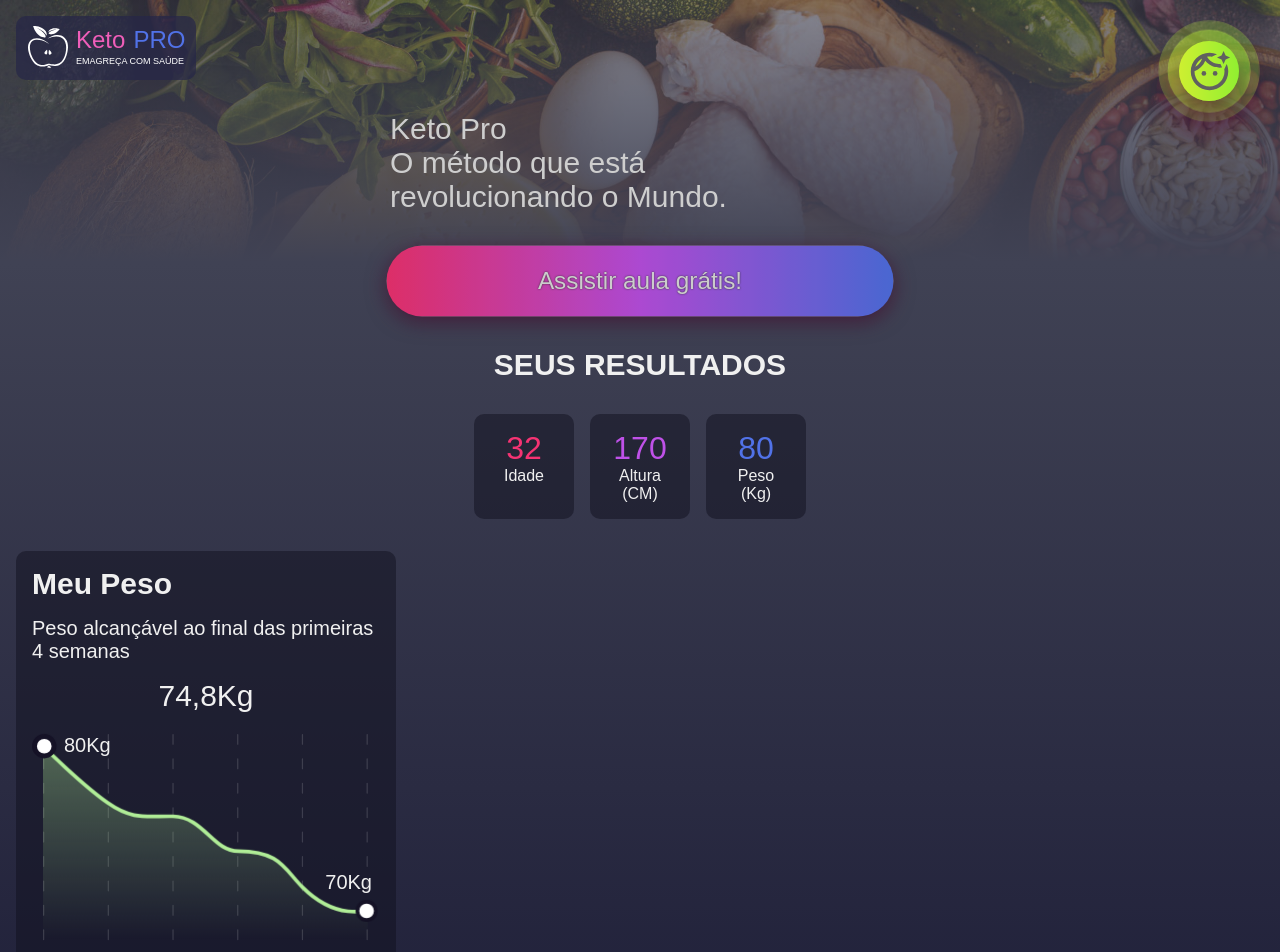
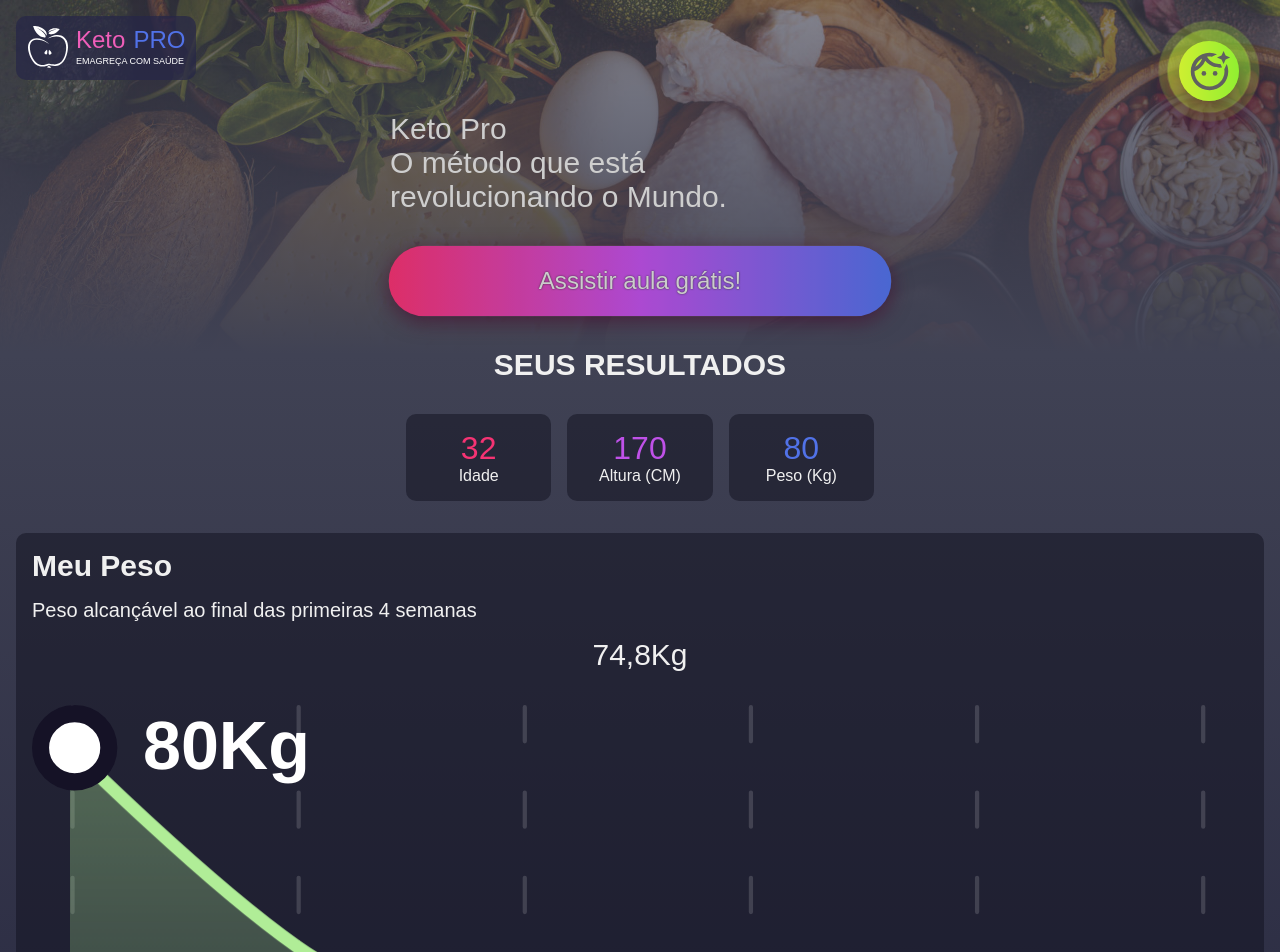
Before and after one commit to JeanVictorMachado/keto-life-max, a React (Create React App) app: page /results in a window 1280 px wide. Shown: the top 952 px of the page. Built offline with nearby package versions, Linux system fonts and the light colour scheme.

Commit message:
feat: updated chart

```diff
--- a/src/components/ChartMyWeight/index.tsx
+++ b/src/components/ChartMyWeight/index.tsx
@@ -147,6 +147,17 @@ export const ChartMyWeight = ({
             id="weight-down-pointer_2_ts"
             transform="translate(274,149) scale(0,0)"
           >
+            <text
+              id="circle-down-value-2"
+              dx="-34"
+              dy="-16"
+              font-family='"weight-down:::Roboto"'
+              font-size="16"
+              font-weight="700"
+              fill="#fff"
+            >
+              {desiredWeight}
+            </text>
             <circle
               id="weight-down-pointer_2"
               r="7.5"
@@ -160,6 +171,17 @@ export const ChartMyWeight = ({
             id="weight-down-pointer_1_ts"
             transform="translate(10,14) scale(0,0)"
           >
+            <text
+              id="circle-down-value-1"
+              dx="16"
+              dy="5"
+              font-family='"weight-down:::Roboto"'
+              font-size="16"
+              font-weight="700"
+              fill="#fff"
+            >
+              {currentWeight}
+            </text>
             <circle
               id="weight-down-pointer_1"
               r="8"
@@ -214,9 +236,6 @@ export const ChartMyWeight = ({
         </g>
       </svg>
 
-      <p className="chart-my-weight__current-weight">{currentWeight}</p>
-      <p className="chart-my-weight__desired-weight">{desiredWeight}</p>
-
       <div className="chart-my-weight__days-month">
         <span>Dia 1</span>
         <span>Dia 6</span>
--- a/src/pages/Results/styles.css
+++ b/src/pages/Results/styles.css
@@ -3,7 +3,7 @@
   background-image: linear-gradient(
       to bottom,
       transparent -35%,
-      #404254 20%,
+      #404254 19%,
       rgb(20, 20, 48)
     ),
     url("../../../public/keto-diet-image-1.jpeg");
@@ -71,19 +71,21 @@
 .results__personal-informations-container {
   width: 100%;
   display: flex;
-  justify-content: center;
+  justify-content: space-between;
   margin-top: 32px;
 }
 
 .results__personal-informations {
-  width: 100px;
-  margin-left: 8px;
-  margin-right: 8px;
+  width: 100%;
   color: rgb(240, 240, 240);
   text-align: center;
   background-color: rgba(16, 16, 31, 0.5);
   padding: 16px;
   border-radius: 10px;
+}
+
+.results__personal-informations:nth-child(2) {
+  margin: 0 16px;
 }
 
 .results__personal-informations span {
@@ -111,8 +113,8 @@
 }
 
 .results__metrics-my-weight {
-  max-width: 380px;
-  height: 467px;
+  /* max-width: 380px;
+  height: 467px; */
   padding: 16px;
   border-radius: 10px;
   color: rgb(240, 240, 240);
```
